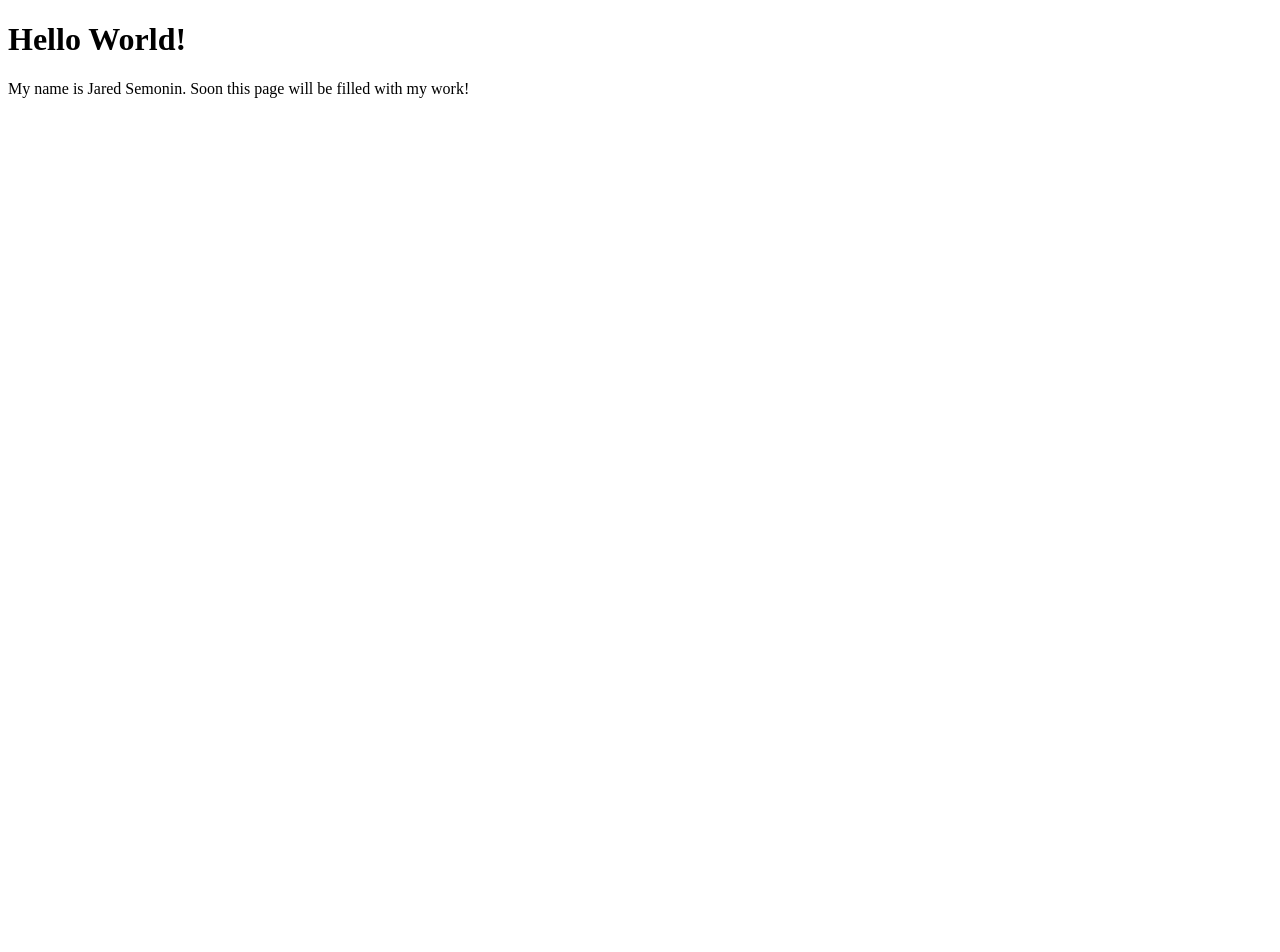
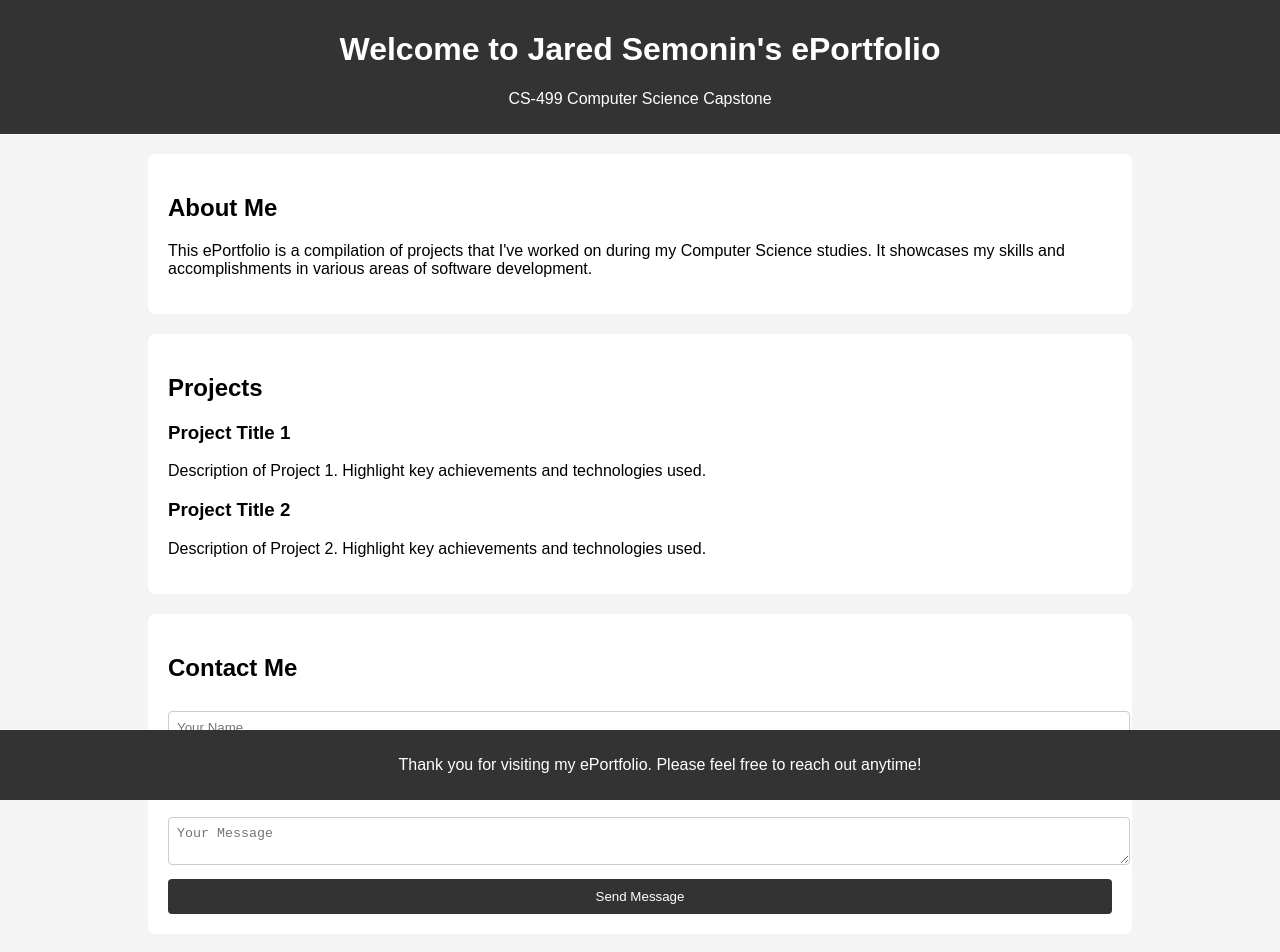
Before and after one commit to JAtomsk/JAtomsk.github.io, a plain HTML site: page index.html in a window 1280 px wide. Before the commit the page ends 800 px from the top, so only its background shows below. Drawn offline with Linux system fonts and the light colour scheme.

Commit message:
initial landing page

```diff
--- a/index.html
+++ b/index.html
@@ -1,7 +1,101 @@
 <!DOCTYPE html>
-<html>
+<html lang="en">
+<head>
+    <meta charset="UTF-8">
+    <meta name="viewport" content="width=device-width, initial-scale=1.0">
+    <title>Jared Semonin's ePortfolio</title>
+    <style>
+        body {
+            font-family: Arial, sans-serif;
+            margin: 0;
+            padding: 0;
+            background: #f4f4f4;
+        }
+        header {
+            background: #333;
+            color: #fff;
+            padding: 10px 20px;
+            text-align: center;
+        }
+        section {
+            margin: 20px;
+            padding: 20px;
+            background: white;
+            border-radius: 8px;
+        }
+        footer {
+            text-align: center;
+            padding: 10px 20px;
+            background: #333;
+            color: white;
+            position: fixed;
+            bottom: 0;
+            width: 100%;
+        }
+        .container {
+            width: 80%;
+            margin: auto;
+            overflow: hidden;
+        }
+        input[type="text"], input[type="email"], textarea {
+            width: 100%;
+            padding: 8px;
+            margin: 10px 0;
+            border-radius: 4px;
+            border: 1px solid #ccc;
+        }
+        input[type="submit"] {
+            display: block;
+            width: 100%;
+            padding: 10px;
+            background-color: #333;
+            color: white;
+            border: 0;
+            border-radius: 4px;
+            cursor: pointer;
+        }
+        input[type="submit"]:hover {
+            background-color: #555;
+        }
+    </style>
+</head>
 <body>
-<h1>Hello World!</h1>
-<p>My name is Jared Semonin. Soon this page will be filled with my work!</p>
+    <header>
+        <h1>Welcome to Jared Semonin's ePortfolio</h1>
+        <p>CS-499 Computer Science Capstone</p>
+    </header>
+
+    <div class="container">
+        <section id="about">
+            <h2>About Me</h2>
+            <p>This ePortfolio is a compilation of projects that I've worked on during my Computer Science studies. It showcases my skills and accomplishments in various areas of software development.</p>
+        </section>
+
+        <section id="projects">
+            <h2>Projects</h2>
+            <article>
+                <h3>Project Title 1</h3>
+                <p>Description of Project 1. Highlight key achievements and technologies used.</p>
+            </article>
+            <article>
+                <h3>Project Title 2</h3>
+                <p>Description of Project 2. Highlight key achievements and technologies used.</p>
+            </article>
+        </section>
+
+        <section id="contact">
+            <h2>Contact Me</h2>
+            <form action="submit_form.php" method="post">
+                <input type="text" name="name" placeholder="Your Name" required>
+                <input type="email" name="email" placeholder="Your Email" required>
+                <textarea name="message" placeholder="Your Message" required></textarea>
+                <input type="submit" value="Send Message">
+            </form>
+        </section>
+    </div>
+
+    <footer>
+        <p>Thank you for visiting my ePortfolio. Please feel free to reach out anytime!</p>
+    </footer>
 </body>
 </html>
```
